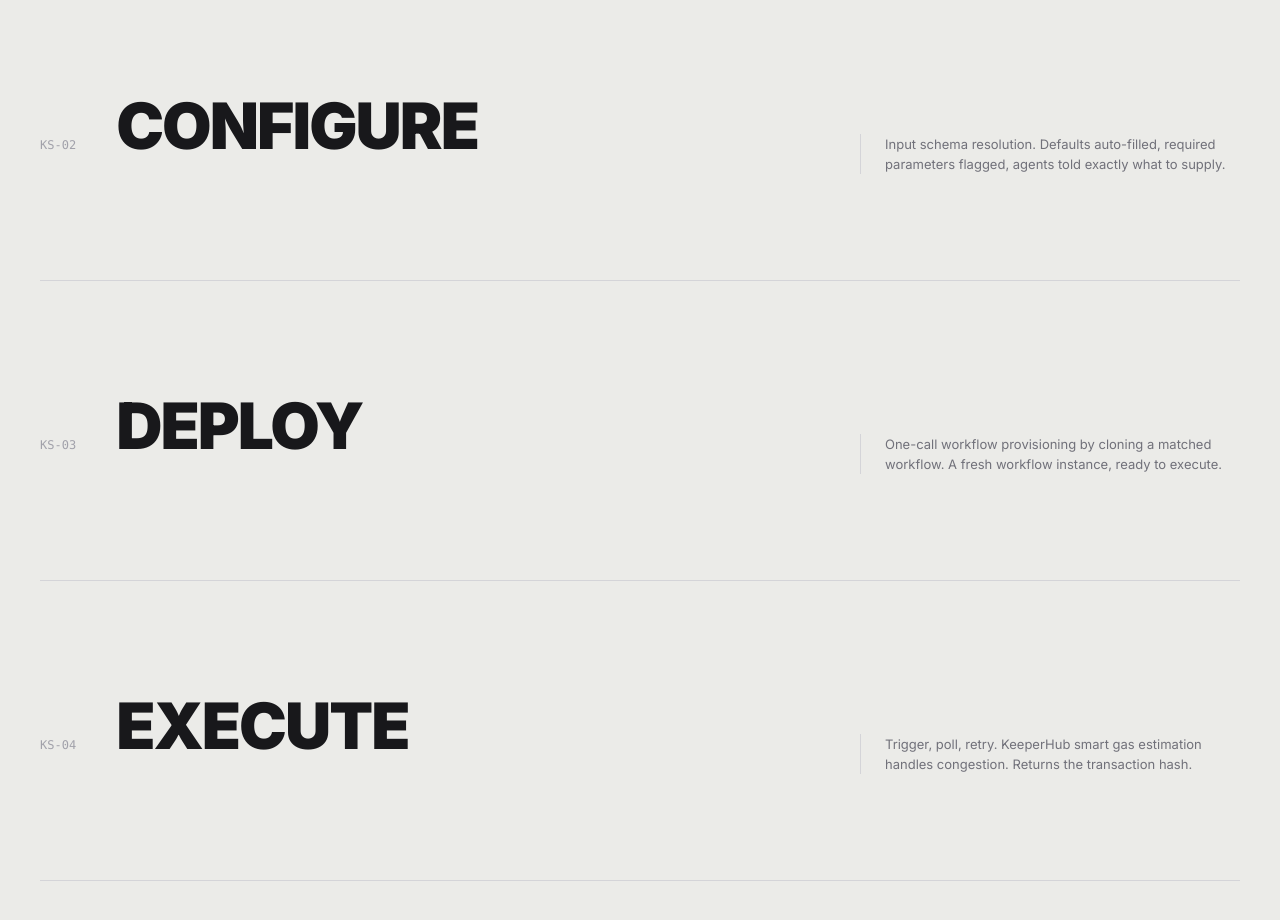
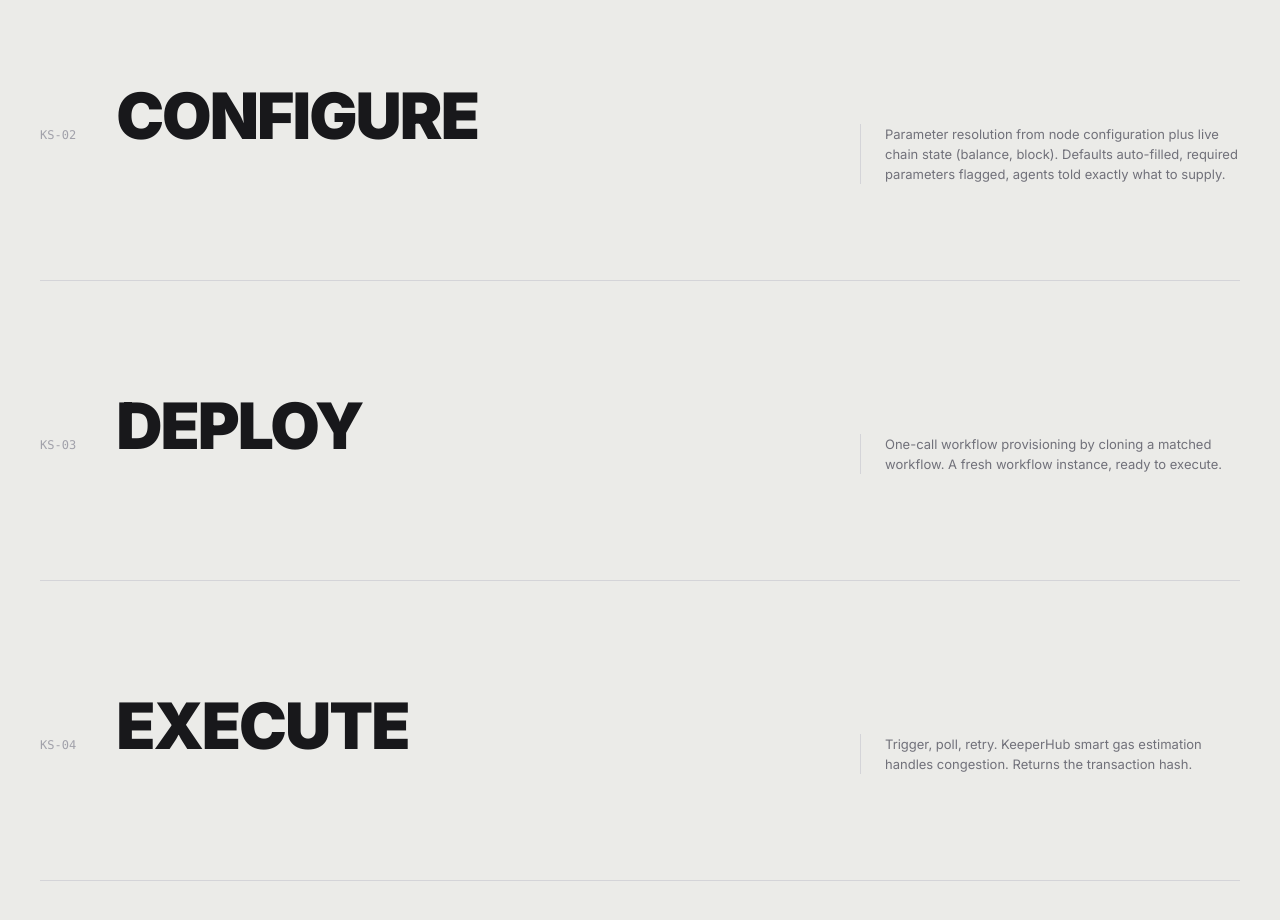
Before and after one commit to subheeksh5599/keepersense, a React (Vite) app in the folder frontend/: page / in a window 1280 px wide. Shown: the part 1240-2160 px from the top of the page. Built offline with nearby package versions, Linux system fonts and the light colour scheme; the HTML template or start-up script is replaced by a standard one; a web font is replaced by a local one.

Commit message:
docs: honest KS-02 card copy (node config + live chain, not inputSchema)

```diff
--- a/frontend/src/Landing.jsx
+++ b/frontend/src/Landing.jsx
@@ -10,7 +10,7 @@ const TOOLS = [
   {
     id: 'KS-02',
     name: 'Configure',
-    desc: 'Input schema resolution. Defaults auto-filled, required parameters flagged, agents told exactly what to supply.',
+    desc: 'Parameter resolution from node configuration plus live chain state (balance, block). Defaults auto-filled, required parameters flagged, agents told exactly what to supply.',
     img: '/images/tool-configure.svg',
   },
   {
```
